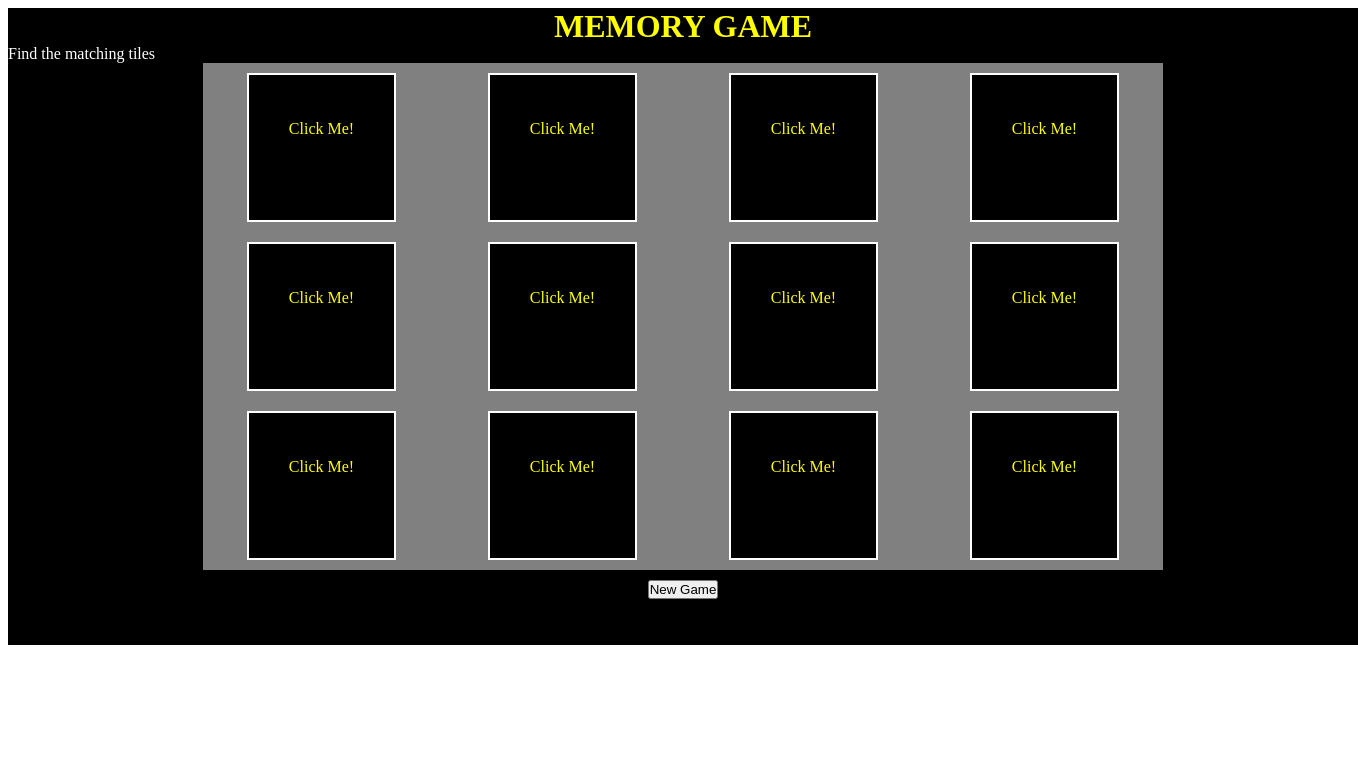
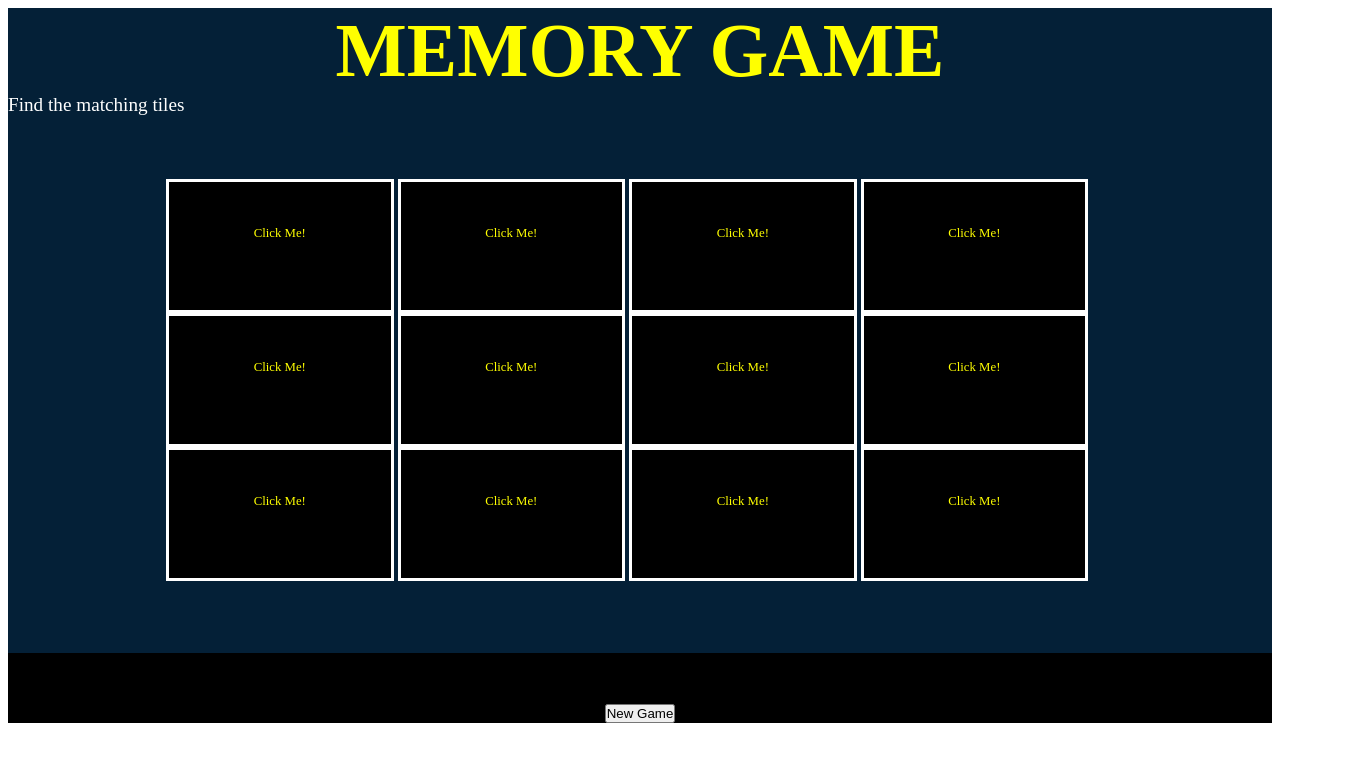
Before and after one commit to acruzpdx/memory_plainJavascript, a plain HTML site: page index.html in a window 1280 px wide. Shown: the whole page, 1358 px wide, since content can reach past the window. Drawn offline with Linux system fonts and the light colour scheme.

Commit message:
Added color. Changed to fluid design by substituting percentages for fixed values.

```diff
--- a/memory.css
+++ b/memory.css
@@ -11,36 +11,43 @@
  -------------------------------------------------------------------*/
 /*---- P O S I T I O N  A N D  L A Y O U T ----*/
 body * {
+	box-sizing:border-box;
 	position: relative;
 	margin: 0px;
 	padding: 0px;
 }
 #wrapper {
 	position:relative;
-	width:1350px;
+	width:100%;
 }
 #gameboard {
 	position:relative;
-	width:960px;
-	background-color:gray;
+	width:75%;
+	height:0;
+	padding-bottom:32.5%;
+	overflow:hidden;
+	padding-left:0;
+	padding-right:0;
 	margin-left:auto;
 	margin-right:auto;
+	margin-top:5%;
+	margin-bottom:5%;
 }
 .tile {
 	display:inline-block;
 	position:relative;
-	width:145px;
-	height:145px;
-	margin:10px 44px;
+	width:24%;
+	height:0;
+	padding-bottom:13.5%;
 	background-color:black;
-	border: 2px solid white;
+	border: 3px solid white;
 }
 .tile:hover{
-	border: 2px solid yellow;
+	border: 3px solid yellow;
 }
 #wrapper .tile p {
 	position:relative;
-	top: 45px;
+	margin-top: 20%;
 }
 #wrapper header p{
 	position: relative;
@@ -60,56 +67,64 @@ body * {
 
 div#modalMsgBoxContainer {
 	position:absolute;
-	width: 960px;
-	height:507px;
+	width: 98%;
+	height:98%;
+	padding-bottom:5%;
 	top:0px;
-	left:0px;
+	/* margin-top:5%; */
+	margin-left:0%;
 	background-color:black;
 	opacity: 0.5;
 }
 div#modalMsgBox {
 	display:block;
-	position:absolute;
-	width:200px;
-	top: 200px;
-	left:380px;
+	position:relative;
+	width:50%;
+	margin-right:auto;
+	margin-left:auto;
+	margin-top:10%;
 	border:2px solid yellow;
 }
 footer {
 	position:relative;
-	height:75px;
+	height:10%;
+	padding-top:2%;
 	background-color:black;
 }
 #newGameButton{
 	display:block;
-	top: 10px;
-	margin:0px auto;
+	margin: 2% auto;
 }
 /*---- F O N T  S E T T I N G S ----*/
 div#wrapper h1 {
+
+	font-size:5.9vw;
 	color:yellow;
 	text-align: center;
 }
 div#wrapper p {
+	font-size:1.5vw;
 	color:white;
 }
 #wrapper .tile > p {
+	font-size:1.0vw;
 	color:yellow;
 	text-align:center;
 
 }
 div#modalMsgBox p {
-	color:yellow;
+	font-size:2vw;
+	color:white;
 	text-align:center;
 	padding-top:5px;
 	padding-bottom:5px;
 }
 /*---- C O L O R   S E T T I N G S ----*/
 div#wrapper{
-	background-color:black;
+	background-color:#042037;
 }
 div#gameboard{
-	background-color:gray;
+	background-color:black;
 }
 .green_card{
 	background-color:green;
```
